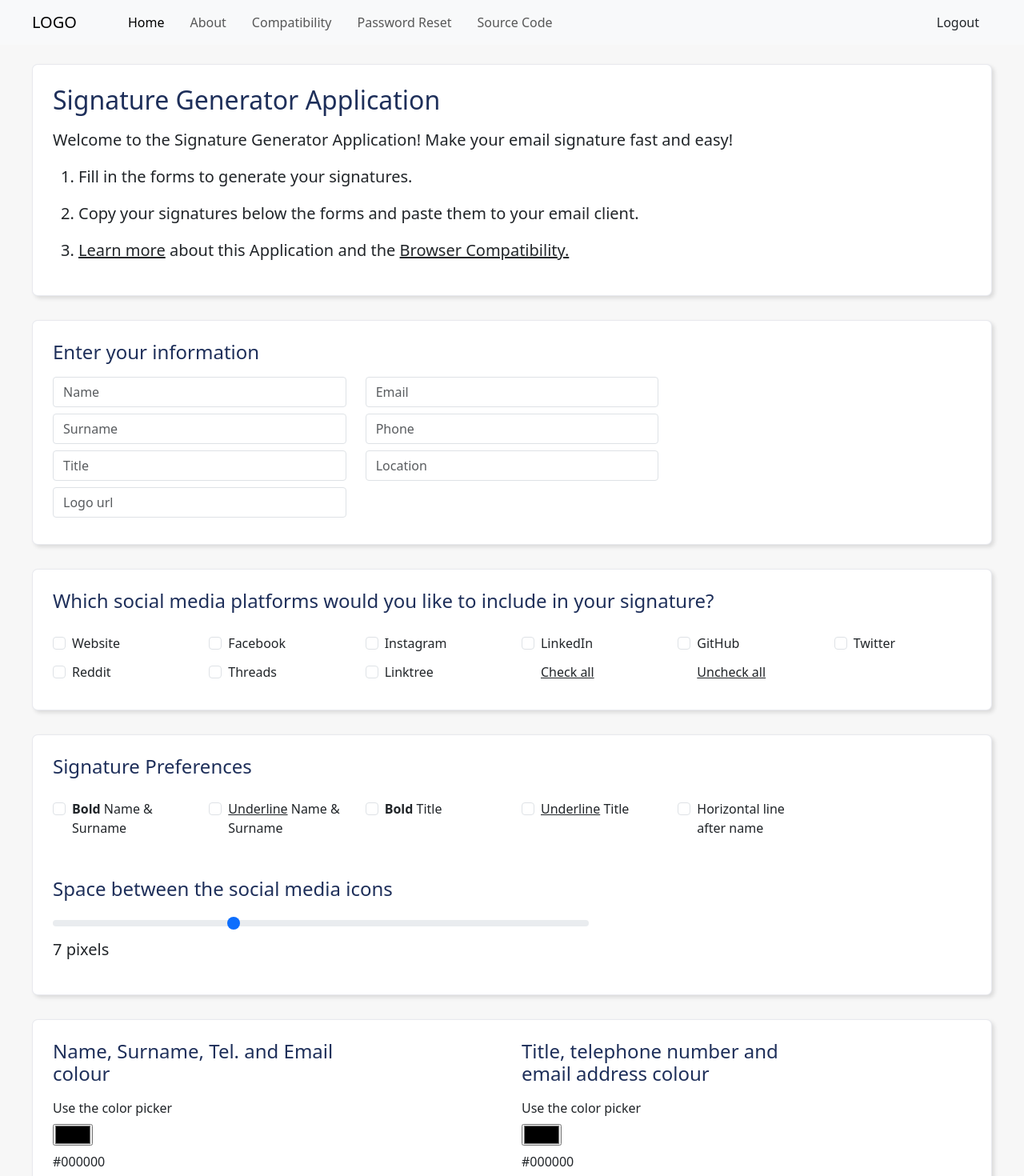
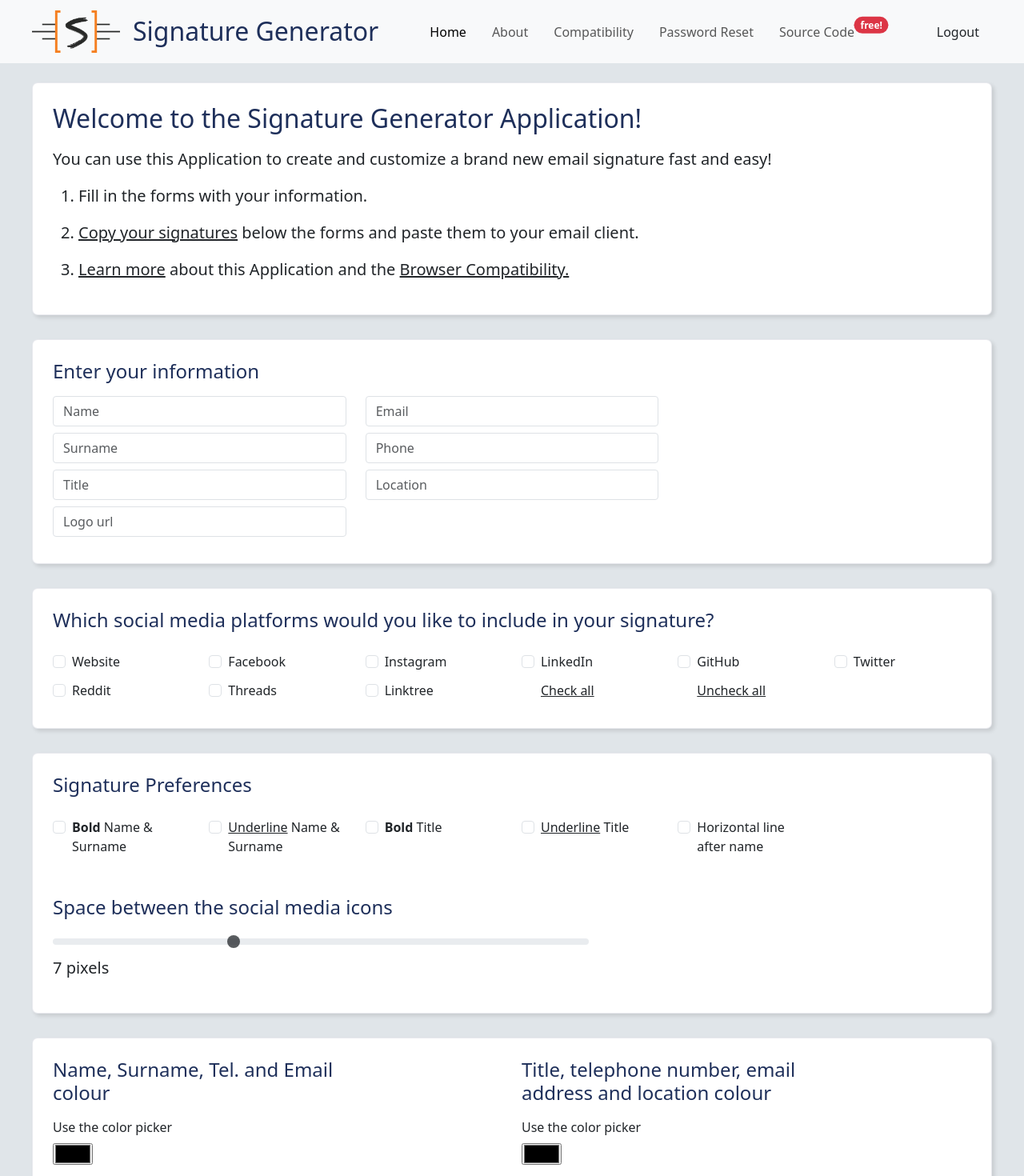
Before and after one commit to nickpolizogopoulos/signature-generator, an Angular app: page /signature in a window 1280 px wide. Shown: the top 1470 px of the page at 80% size. Built offline with nearby package versions, Linux system fonts and the light colour scheme.

Commit message:
Minor content changes

```diff
--- a/src/app/app-routing.module.ts
+++ b/src/app/app-routing.module.ts
@@ -41,7 +41,7 @@ const routes: Routes = [
 
 @NgModule({
   imports: [
-    RouterModule.forRoot(routes, {scrollPositionRestoration: 'enabled'})
+    RouterModule.forRoot(routes)
   ],
   exports: [
     RouterModule
--- a/src/app/app.component.ts
+++ b/src/app/app.component.ts
@@ -1,10 +1,27 @@
-import { Component } from '@angular/core';
+import { Component, OnDestroy, OnInit } from '@angular/core';
+import { ActivatedRoute } from '@angular/router';
+import { Subscription } from 'rxjs';
 
 @Component({
   selector: 'app-root',
   templateUrl: './app.component.html',
   styleUrls: ['./app.component.css']
 })
-export class AppComponent {
+export class AppComponent implements OnInit {
+
+  constructor(
+    private activatedRoute:ActivatedRoute
+  ) { }
+
+  ngOnInit():void {
+    this.activatedRoute.fragment
+      .subscribe({
+        next: value => this.onScrollTo(value)
+      })
+  }
+
+  onScrollTo( value:any ):void {
+    document.getElementById(value)?.scrollIntoView();
+  }
 
 }
--- a/src/app/components/about.component.ts
+++ b/src/app/components/about.component.ts
@@ -22,7 +22,7 @@ import { Component } from "@angular/core";
                 <div>
                     <p class="lead mb-4">Let's make an email signature?</p>
                     <a class="my-btn" routerLink="/signature">Yes please!</a>
-                    <p class="lead mt-5">Found an issue? <a class="inherit" href="mailto:nick.polizogopoulos@gmail.com">Let me know</a>.</p>
+                    <p class="lead mt-5">Found an issue? <a class="inherit" href="#">Fix it on GitHub</a>.</p>
                 </div>
             </section>
         </div>
--- a/src/app/components/navbar.component.ts
+++ b/src/app/components/navbar.component.ts
@@ -4,9 +4,14 @@ import { Component } from "@angular/core";
     selector: 'app-navbar',
     template: `
 
-        <nav class="navbar navbar-expand-md bg-body-tertiary">
+        <nav class="navbar navbar-expand-lg bg-body-tertiary">
             <div class="container-fluid">
-                <a class="navbar-brand" routerLink="/">LOGO</a>
+                <a class="navbar-brand" routerLink="/">
+                    <img width="110" height="auto" src="../../assets/signature-generator-logo.png" alt="">
+                </a>
+                <a class="navbar-brand" routerLink="/">
+                    <h2 class="d-none d-xl-inline">Signature Generator</h2>
+                </a>
                 <button class="navbar-toggler" type="button" data-bs-toggle="collapse" data-bs-target="#navbarSupportedContent" >
                     <span class="navbar-toggler-icon"></span>
                 </button>
@@ -25,11 +30,13 @@ import { Component } from "@angular/core";
                             <a class="nav-link" routerLink="/password-reset">Password Reset</a>
                         </li>
                         <li class="nav-item ms-3">
-                            <a class="nav-link" routerLink="#">Source Code</a>
+                            <a class="nav-link" routerLink="#">
+                                Source Code
+                                <span style="margin-left: 17px;" class="top-0 start-100 translate-middle badge rounded-pill bg-danger">free!</span>
+                            </a>
                         </li>
                     </ul>
                     <ul class="navbar-nav">
-
                         <li>
                             <a routerLink="/" class="nodecor inherit me-3">Logout</a>
                         </li>
--- a/src/app/components/signature.component.ts
+++ b/src/app/components/signature.component.ts
@@ -8,13 +8,13 @@ import { Component, ElementRef, ViewChild } from "@angular/core";
             <div class="row">
                 <div class="col">
 
-                    <!-- FIRST SECTION -->
-                    <section class="boxSection mt-4">
-                        <h1 class="mb-3 h2 mainblue">Signature Generator Application</h1>
-                        <p class="lead">Welcome to the Signature Generator Application! Make your email signature fast and easy!</p>
+                    <!-- WELCOME SECTION -->
+                    <section [innerHTML]="welcomeSection" class="boxSection mt-4">
+                        <h1 class="mb-3 h2 mainblue">Welcome to the Signature Generator Application!</h1>
+                        <p class="lead">You can use this Application to create and customize a brand new email signature fast and easy!</p>
                         <ol class="lead">
-                            <li><p>Fill in the forms to generate your signatures.</p></li>
-                            <li><p>Copy your signatures below the forms and paste them to your email client.</p></li>
+                            <li><p>Fill in the forms with your information.</p></li>
+                            <li><p><a routerLink="/signature" fragment="signatures" class="inherit">Copy your signatures</a> below the forms and paste them to your email client.</p></li>
                             <li><p><a class="inherit" routerLink="/about">Learn more</a> about this Application and the
                                 <a class="inherit" routerLink="/compatibility">Browser Compatibility.</a></p></li>
                         </ol>
@@ -112,7 +112,7 @@ import { Component, ElementRef, ViewChild } from "@angular/core";
                     <!-- SOCIAL LINKS -->
                     <section *ngIf="website || facebook || instagram || linkedin || github || twitter || reddit || threads || linktree" class="boxSection">
                         <h4>Paste your social media links below</h4>
-                        <small>[ In case you write any links by hand, <u>make sure you include "https://" infront of them</u> - e.g. <strong>https://</strong>google.com or <strong>https://</strong>www.google.com ]</small>
+                        <small>[ If you want to write the links manually, <u>make sure you include "https://" infront of them</u> - e.g. <strong>https://</strong>google.com or <strong>https://</strong>www.google.com ]</small>
                         <div class="row mt-3">
                             <div class="col-xl-5">
                                 <input *ngIf="website" [(ngModel)]="websiteLink" type="text" class="form-control" placeholder="Website">
@@ -165,7 +165,9 @@ import { Component, ElementRef, ViewChild } from "@angular/core";
                         </div>
                         <h4 class="mt-3 mb-3">Space between the social media icons</h4>
                         <div class="col-md-8 col-xl-7 col-xxl-5">
-                            <input [(ngModel)]="socialIconSpace" type="range" class="form-range" min="3" max="15">
+                            <input
+                                [disabled]="!website && !facebook && !instagram && !linkedin && !github && !twitter && !reddit && !threads && !linktree"
+                                [(ngModel)]="socialIconSpace" type="range" class="form-range" min="3" max="15">
                         </div>
                         <p class="lead">{{socialIconSpace}} pixels</p>
                     </section>
@@ -175,7 +177,7 @@ import { Component, ElementRef, ViewChild } from "@angular/core";
                         <div class="row">
 
                             <div class="col-xl-6 mb-3">
-                                <div class="col-xl-8">
+                                <div class="col-xl-9">
                                     <h4 class="mb-3">Name, Surname, Tel. and Email colour</h4>
                                     <label class="mb-2" for="pickerA">Use the color picker</label>
                                     <div><input class="mb-2" [(ngModel)]="textAColour" type="color" id="pickerA"></div>
@@ -186,8 +188,8 @@ import { Component, ElementRef, ViewChild } from "@angular/core";
                             </div>
 
                             <div class="col-xl-6 mb-3">
-                                <div class="col-xl-8">
-                                    <h4 class="mb-3">Title, telephone number and email address colour</h4>
+                                <div class="col-xl-9">
+                                    <h4 class="mb-3">Title, telephone number, email address and location colour</h4>
                                     <label class="mb-2" for="pickerB">Use the color picker</label>
                                     <div><input class="mb-2" [(ngModel)]="textBColour" type="color" id="pickerB"></div>
                                     <p>{{textBColour}}</p>
@@ -200,7 +202,7 @@ import { Component, ElementRef, ViewChild } from "@angular/core";
                     </section>
 
                     <!-- SIGNATURE -->
-                    <section class="boxSection">
+                    <section id="signatures" class="boxSection">
                         <h4 class="mb-4">Your Signature</h4>
                         <table #signature cellspacing="0" cellpadding="4" style="background-color: white; font-family: 'Montserrat', sans-serif; line-height: 1.3;" class="signature">
                             <tbody>
@@ -277,6 +279,7 @@ import { Component, ElementRef, ViewChild } from "@angular/core";
                             <span *ngIf="copyResponse"class="copy-response text-success">Done!</span>
                         </div>
                     </section>
+
                 </div>
             </div>
         </div>
@@ -412,4 +415,14 @@ export class SignatureComponent {
             this.copyResponse = false;
         }, 2300)
     }
+
+
+    welcomeSection:string = `<h1 class="mb-3 h2 mainblue">Welcome to the Signature Generator Application!</h1>
+    <p class="lead">You can use this Application to create and customize a brand new email signature fast and easy!</p>
+    <ol class="lead">
+        <li><p>Fill in the forms with your information.</p></li>
+        <li><p><a routerLink="/signature" fragment="signatures" class="inherit">Copy your signatures</a> below the forms and paste them to your email client.</p></li>
+        <li><p><a class="inherit" routerLink="/about">Learn more</a> about this Application and the
+            <a class="inherit" routerLink="/compatibility">Browser Compatibility.</a></p></li>
+    </ol>`
 }
--- a/src/styles.css
+++ b/src/styles.css
@@ -1,5 +1,5 @@
 body {
-    background-color: rgb(247, 247, 247);
+    background-color: rgb(224, 229, 233);
 }
 h1,h2,h3,h4,h5 {
     color: rgb(30, 47, 90);
```
Also changed, not shown: src/assets/signature-generator-logo.png (added).
